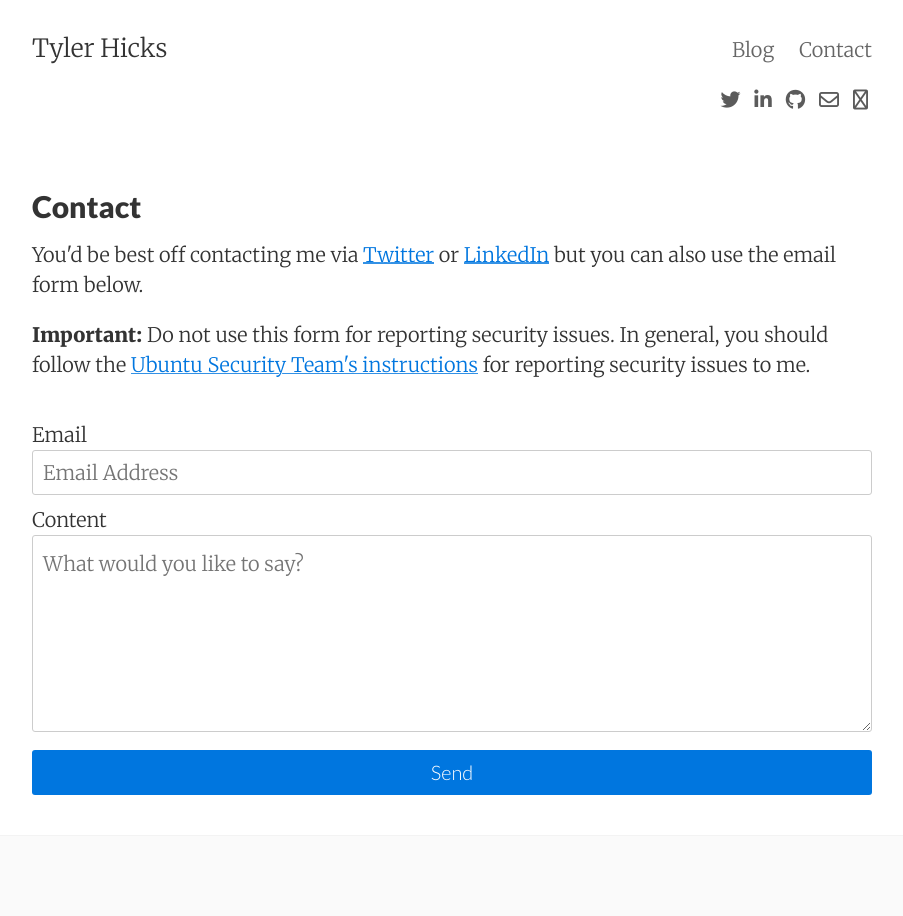
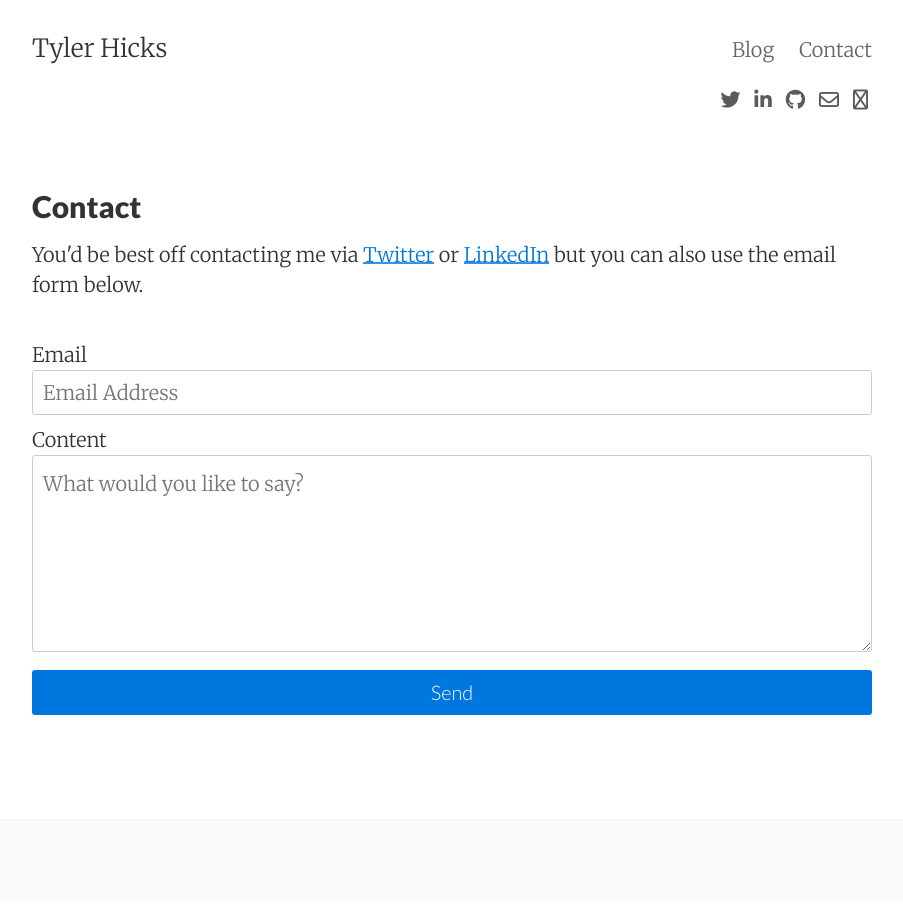
Before and after one commit to tyhicks/tyhicks.github.io, a Jekyll site: the page built from contact.html, in a window 1280 px wide. Shown: the whole page, without its empty margins (188-1091 px from the left). Built offline with Jekyll 4.4.1, drawn with Linux system fonts in a browser that asks for light colours; nearby versions of some CDN libraries.

Commit message:
contact.html: Remove mention of security issue reporting
This isn't relevant. Nobody would try to report an issue with this web
form... I hope.

Signed-off-by: Tyler Hicks <code@tyhicks.com>

```diff
--- a/contact.html
+++ b/contact.html
@@ -8,13 +8,6 @@ tags: contact
 <p>
 You'd be best off contacting me via <a href="https://twitter.com/tyhicks">Twitter</a> or <a href="https://linkedin.com/in/tyhicks">LinkedIn</a> but you can also use the email form below.
 </p>
-<p>
-<b>Important:</b> Do not use this form for reporting security issues. In
-general, you should follow the <a
-href="https://wiki.ubuntu.com/SecurityTeam/FAQ#Contact">Ubuntu Security Team's
-instructions</a> for reporting security issues to me.
-<p>
-
 <div class="py2">
   {% if site.ajaxify_contact_form %}
     <form class="form-stacked">
```
